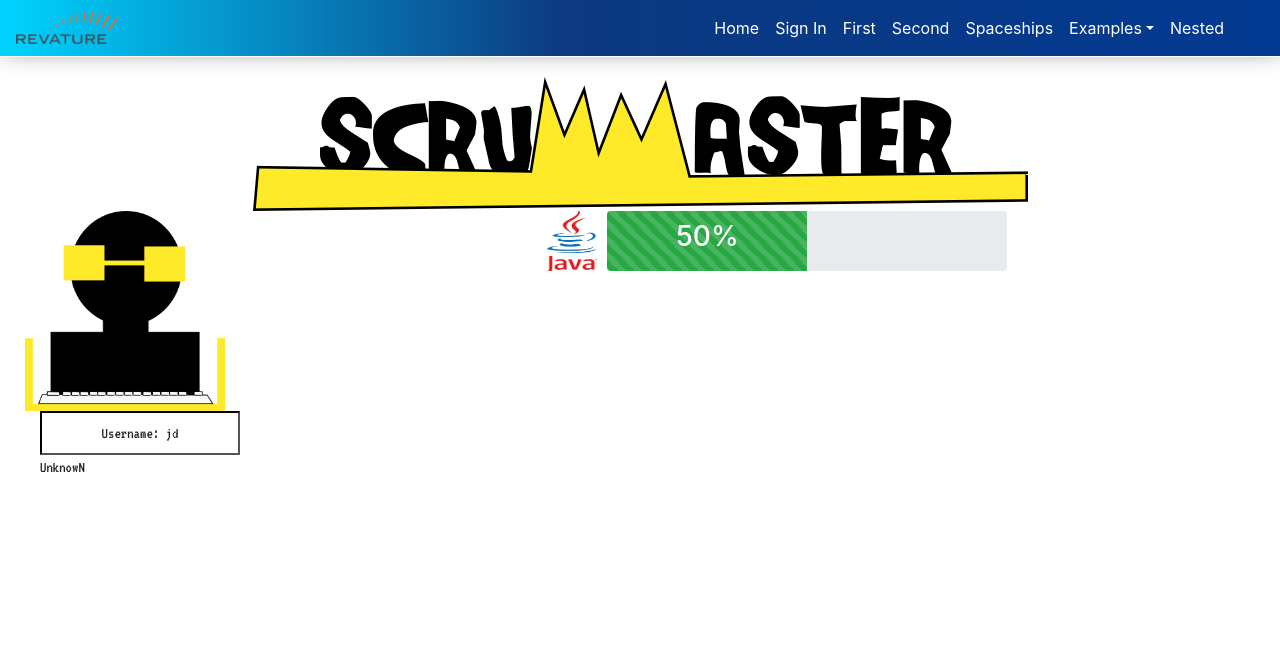
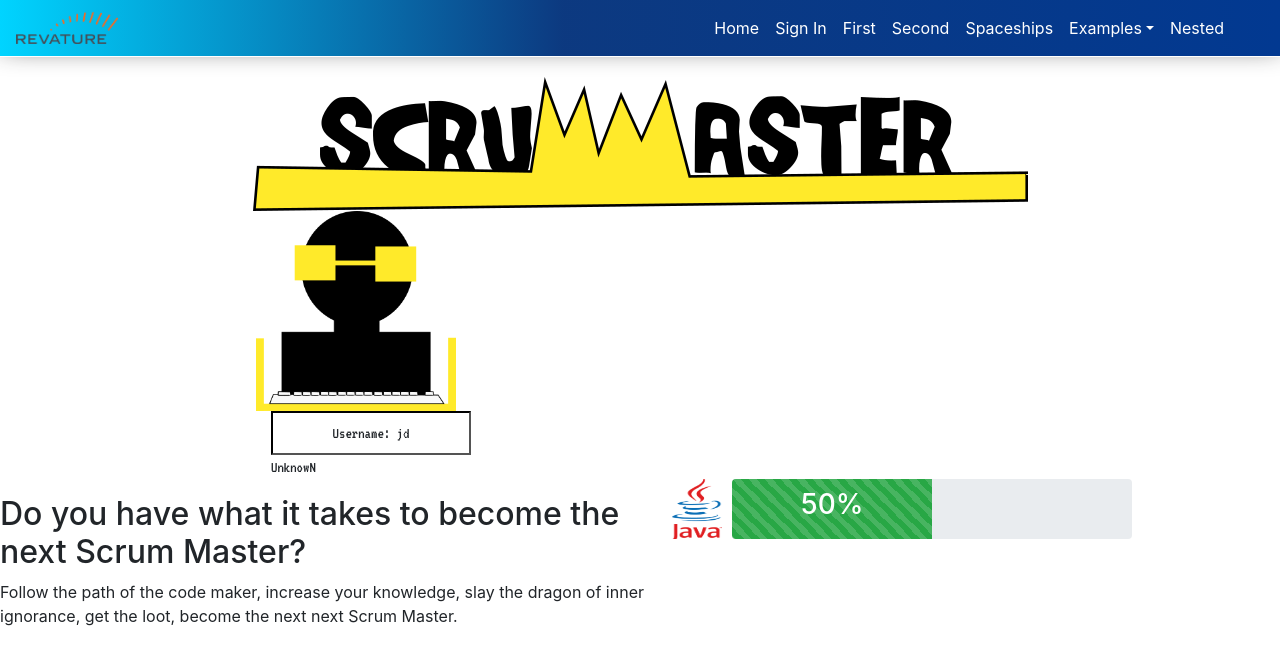
Before and after one commit to KingArctic/blake1904-project2, a React (Create React App) app in the folder ScrumMasterClient/: page /home in a window 1280 px wide. Shown: the top 664 px of the page. Built offline with nearby package versions, Linux system fonts and the light colour scheme; no server answers.

Commit message:
Current work on quote and home page->incomplete/working on it

```diff
--- a/ScrumMasterClient/src/App.scss
+++ b/ScrumMasterClient/src/App.scss
@@ -201,3 +201,12 @@ nav {
   height:60px;
   padding-right:10px;
 }
+// ////////  QUOTE STYLISH /////////////////
+
+.quoteContainer {
+
+}
+
+.author {
+
+}
--- /dev/null
+++ b/ScrumMasterClient/src/components/QuoteComponent.tsx
@@ -0,0 +1,45 @@
+import React from 'react';
+
+interface iQuote {
+    quote: string;
+    author: string;
+}
+export class QuoteComponent extends React.Component<any,iQuote> {
+    constructor(props: any) {
+        super(props);
+        this.state = {
+            quote: "",
+            author: ""
+        }
+    }
+    componentDidMount = async () => {
+
+            const resp = await fetch('http://quotes.stormconsultancy.co.uk/random.json');
+            const body = await resp.json();
+            // const {author, quote} = body;
+            console.log(body);
+            this.setState({
+                author: body.author,
+                quote: body.quote
+            })
+        }
+
+
+
+    render() {
+        return (
+            <div className="something" >
+            <div className="quoteContainer">
+                <h3 className="quote">{this.state.quote}</h3>
+                <p className="author">{this.state.author}</p>
+            </div>
+            <div className="Description">
+            <h2>Do you have what it takes to become the next Scrum Master?</h2>
+            <p>Follow the path of the code maker, increase your knowledge, slay the dragon of inner ignorance, get the loot, become the next next Scrum Master. </p>
+            </div>
+            </div>
+        );
+    }
+}
+
+export default QuoteComponent;
--- a/ScrumMasterClient/src/components/home/home.component.tsx
+++ b/ScrumMasterClient/src/components/home/home.component.tsx
@@ -3,6 +3,8 @@ import Title from '../titleComponent';
 import UserCard from '../userCard';
 import { User } from '../../model/user';
 import ProgressBarComponent from '../ProgressComponent';
+import QuoteComponent from '../QuoteComponent';
+import { Card, CardBody, CardTitle, Row, Container } from 'reactstrap';
 
 export class HomeComponent extends React.Component {
 
@@ -12,9 +14,11 @@ export class HomeComponent extends React.Component {
     return (
       <>
       <Title />
+      <UserCard user={this.aUser}/>
       <div className="homeContainer">
 
-      <UserCard user={this.aUser}/>
+
+      <QuoteComponent />
       <ProgressBarComponent />
         </div>
         </>
```
